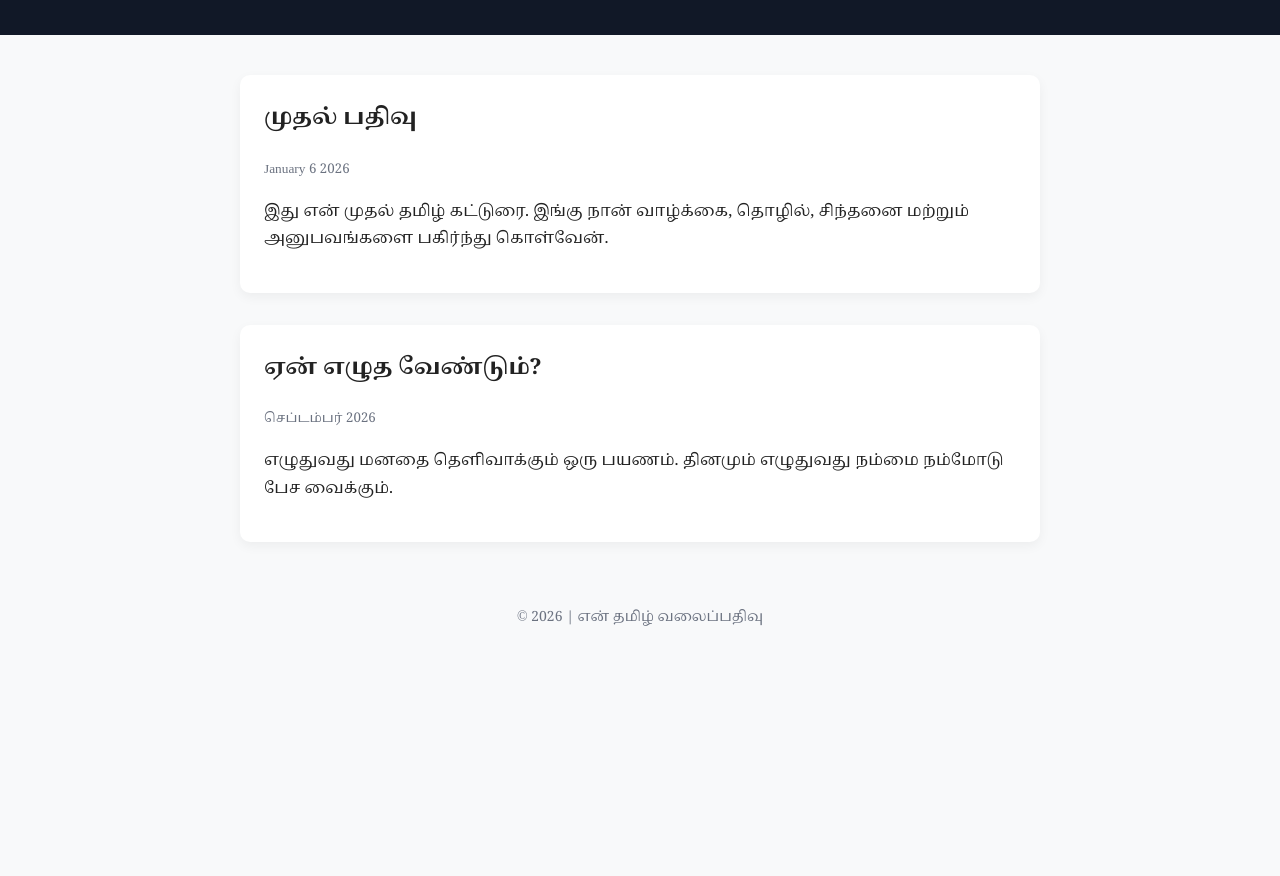
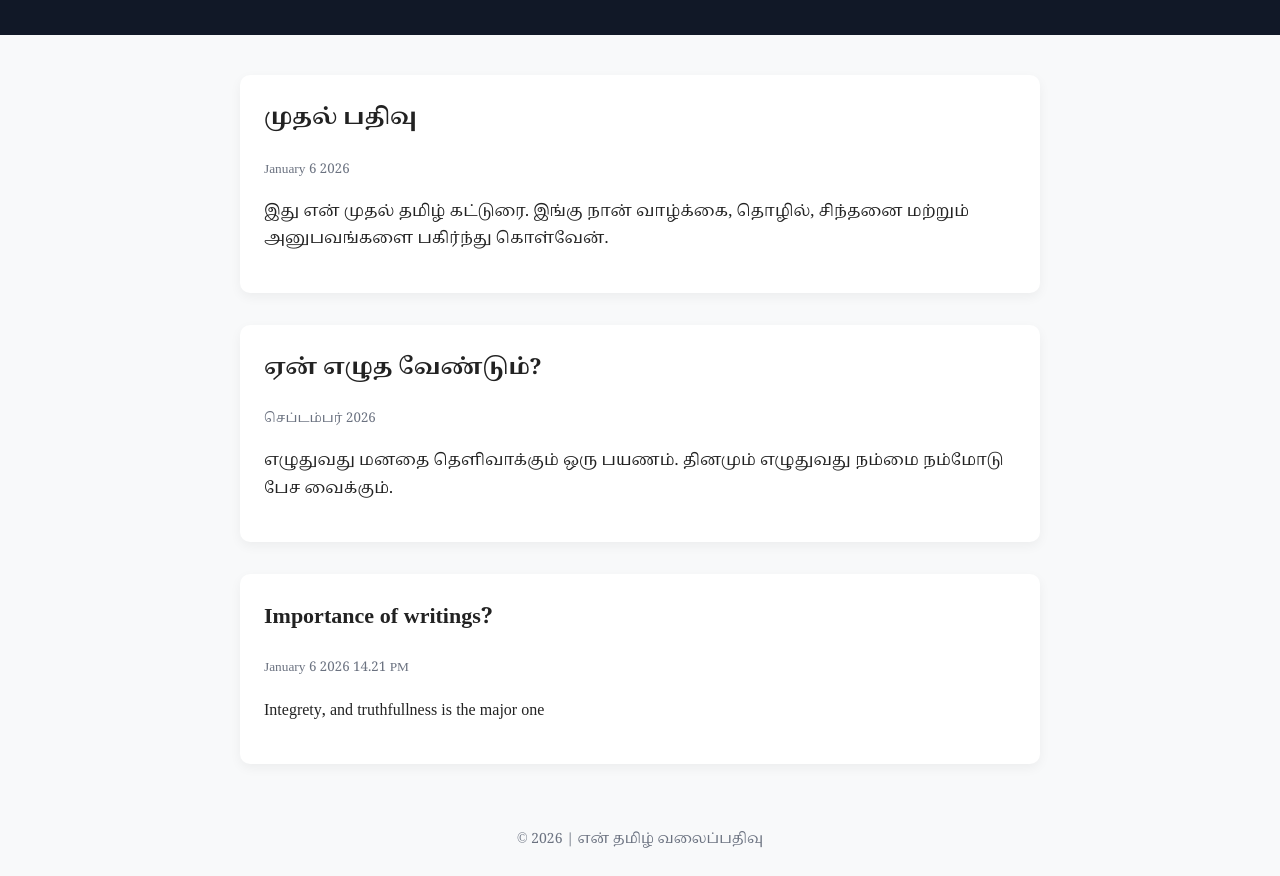
Before and after one commit to Arun-Prasad1/Arun-Prasad1.github.io, a plain HTML site: page index.html in a window 1280 px wide. Shown: the part 106-982 px from the top of the page. Before the commit the page ends 800 px from the top, so only its background shows below. Drawn offline with Linux system fonts and the light colour scheme.

Commit message:
Add article on the importance of writings
Added a new article about the importance of writing.

```diff
--- a/index.html
+++ b/index.html
@@ -79,6 +79,14 @@
       தினமும் எழுதுவது நம்மை நம்மோடு பேச வைக்கும்.
     </p>
   </article>
+
+    <article>
+    <h2>Importance of writings?</h2>
+    <small>January 6 2026 14.21 PM</small>
+    <p>
+    Integrety, and truthfullness is the major one
+    </p>
+  </article>
 </main>
 
 <footer>
```
